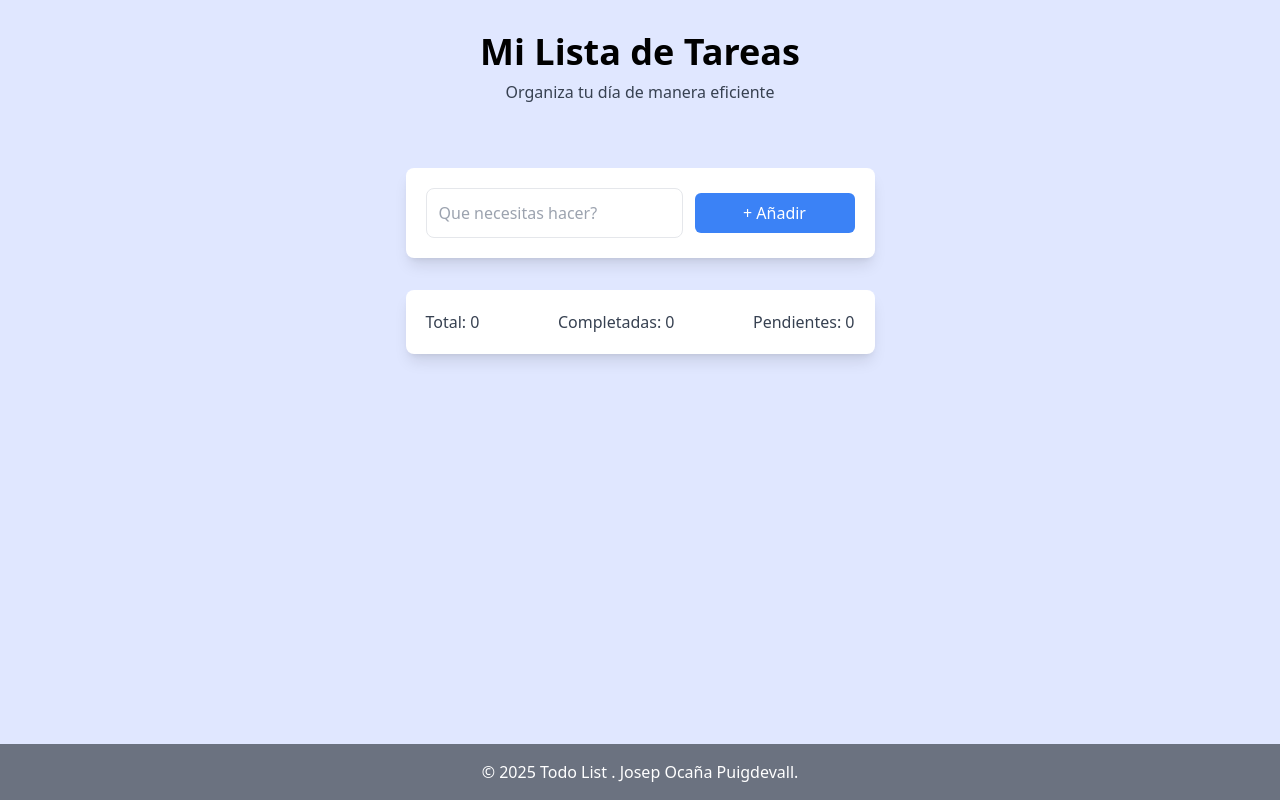
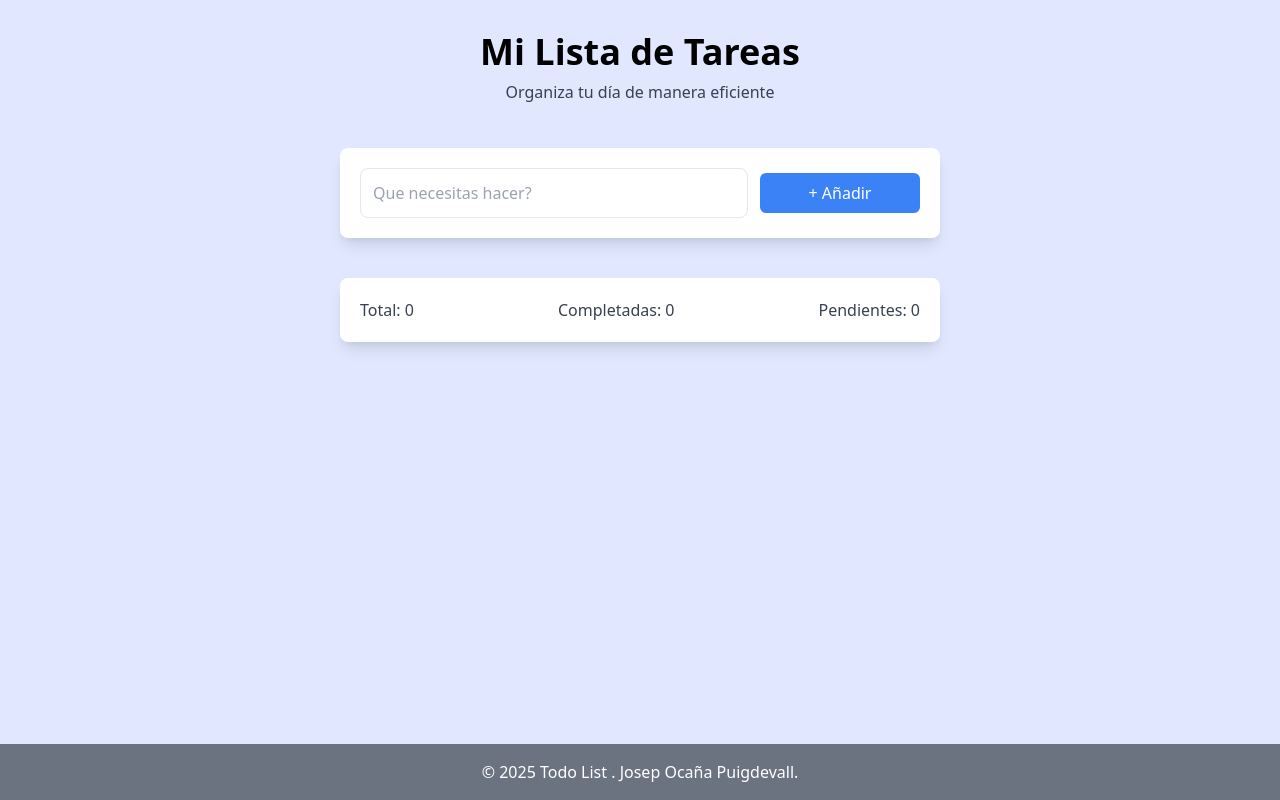
Before and after one commit to Josep-Ocana/todo-list, a React (Vite) app: page / in a window 1280 px wide. Built offline with nearby package versions, Linux system fonts and the light colour scheme.

Commit message:
create footer component

```diff
--- a/src/App.tsx
+++ b/src/App.tsx
@@ -1,4 +1,5 @@
 import { useEffect, useState, type FormEvent } from "react";
+import Footer from "./components/Footer";
 import Header from "./components/Header";
 
 type Todo = {
@@ -61,7 +62,7 @@ function App() {
     <>
       <div className="flex flex-col min-h-screen">
         <Header />
-        <main className=" flex-grow max-w-3xl mx-auto p-10 space-y-8">
+        <main className=" flex-grow w-full md:w-4/5 lg:w-1/2 mx-auto p-5 space-y-10">
           <form
             onSubmit={handleSubmit}
             className="bg-white shadow-lg rounded-lg p-5"
@@ -134,9 +135,7 @@ function App() {
             </div>
           ))}
         </main>
-        <footer className="bg-gray-500 text-white p-4 text-center">
-          &copy; {new Date().getFullYear()} Todo List . Josep Ocaña Puigdevall.
-        </footer>
+        <Footer />
       </div>
     </>
   );
--- /dev/null
+++ b/src/components/Footer.tsx
@@ -0,0 +1,9 @@
+const Footer = () => {
+  return (
+    <footer className="bg-gray-500 text-white p-4 text-center">
+      &copy; {new Date().getFullYear()} Todo List . Josep Ocaña Puigdevall.
+    </footer>
+  );
+};
+
+export default Footer;
```
